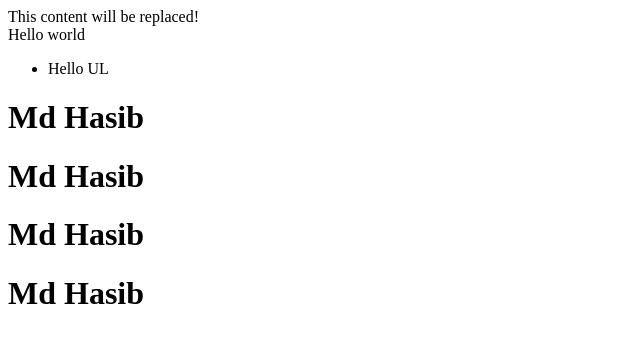
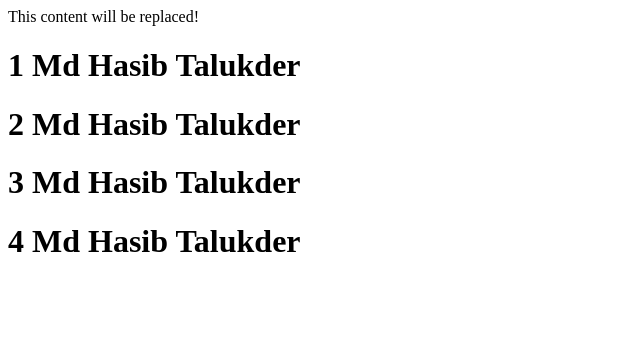
Before and after one commit to hasibmuhammad/30days-js, a plain HTML site: page day9/index.html in a window 1280 px wide. Shown: the whole page, without its empty margins (0-640 px from the left). Drawn offline with Linux system fonts and the light colour scheme.

Commit message:
Add, remove element from the dom

```diff
--- a/day9/index.html
+++ b/day9/index.html
@@ -6,13 +6,14 @@
     <title>Document</title>
   </head>
   <body>
-    <div id="content">This content will be replaced!</div>
-    <div>
-      <h1 class="name">Md Hasib</h1>
-      <h1 class="name">Md Hasib</h1>
-      <h1 class="name">Md Hasib</h1>
-      <h1 class="name">Md Hasib</h1>
+    <div>This content will be replaced!</div>
+    <div id="content">
+      <h1 class="name">1 Md Hasib Talukder</h1>
+      <h1 class="name">2 Md Hasib Talukder</h1>
+      <h1 class="name">3 Md Hasib Talukder</h1>
+      <h1 class="name">4 Md Hasib Talukder</h1>
+      <h1 class="name">5 Md Hasib Talukder</h1>
     </div>
-    <script src="task2.js"></script>
+    <script src="task3.js"></script>
   </body>
 </html>
--- /dev/null
+++ b/day9/task3.js
@@ -0,0 +1,6 @@
+// const nameEl = document.getElementById("name");
+// nameEl.remove();
+
+const contentEl = document.getElementById("content");
+
+contentEl.removeChild(contentEl.lastElementChild);
```
